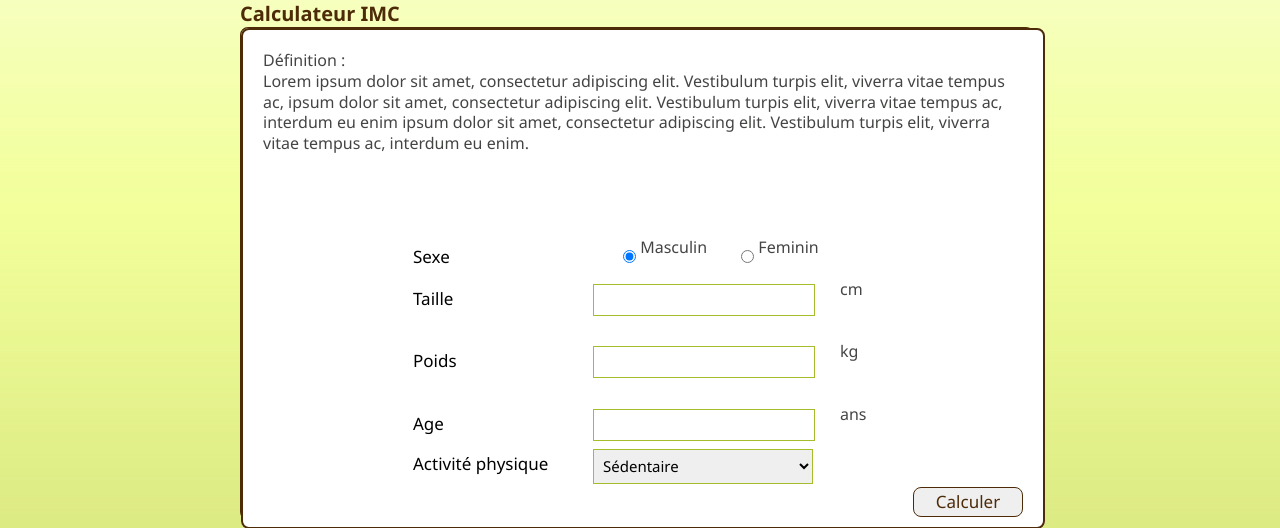
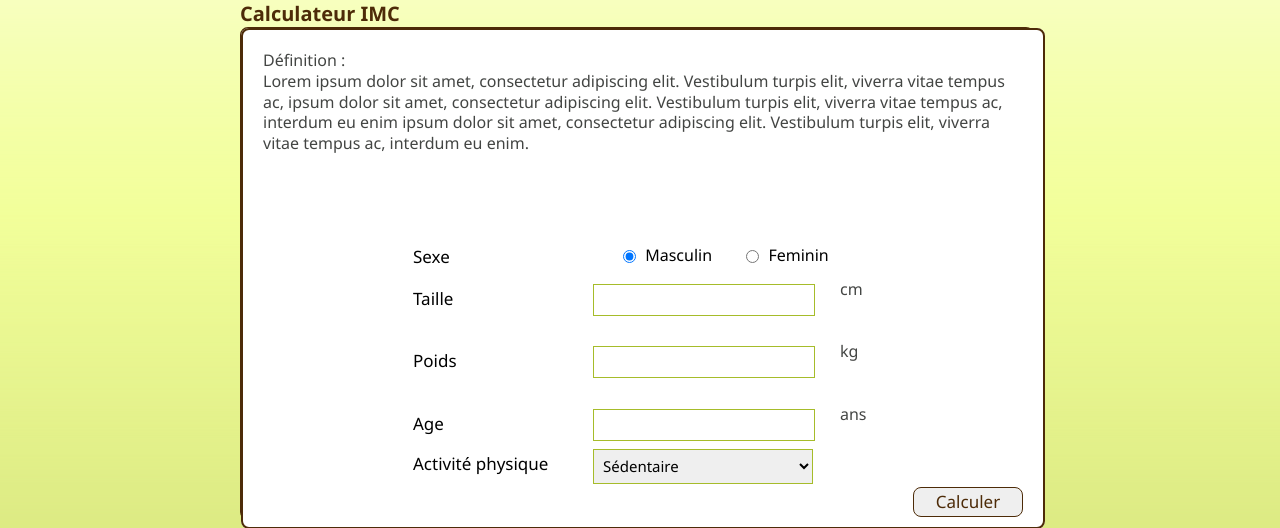
Before and after one commit to timothee-berland/mapyramide.fr, a CakePHP app: the page made by app/View/Imcenfants/index.ctp in a window 1280 px wide. Shown: the part 304-832 px from the top of the page. Run offline with PHP 8.4 and a stand-in for CakePHP, Linux system fonts and the light colour scheme; the template is opened without the code that fills it, so the values that code supplies are empty; some libraries are stand-ins or nearby versions.

Commit message:
affichage imc

```diff
--- a/app/View/Imcenfants/index.ctp
+++ b/app/View/Imcenfants/index.ctp
@@ -17,8 +17,8 @@
 			<!-- On récupère le sexe, la taille, le poids, l'âge et le temps moyen de pratique d"une activité physique par l'utilisateur.
 			     Ces informations nous permettent, par la suite, de calculer l'IMC de la personne -->
 			<label for="sexe"> Sexe </label>
-			<input type="radio" name="sexe" id="homme" value="homme" checked="checked" /> Masculin
-			<input type="radio" name="sexe" id="femme" value="femme"/> Feminin
+			<input type="radio" name="sexe" id="homme" value="homme" checked="checked" /> <a class="labelInscription">Masculin</a>
+			<input type="radio" name="sexe" id="femme" value="femme"/> <a class="labelInscription">Feminin</a>
 			<br/><br/>
 
 			<label for="taille"> Taille </label>
```
Also changed, not shown: 11 other files.
